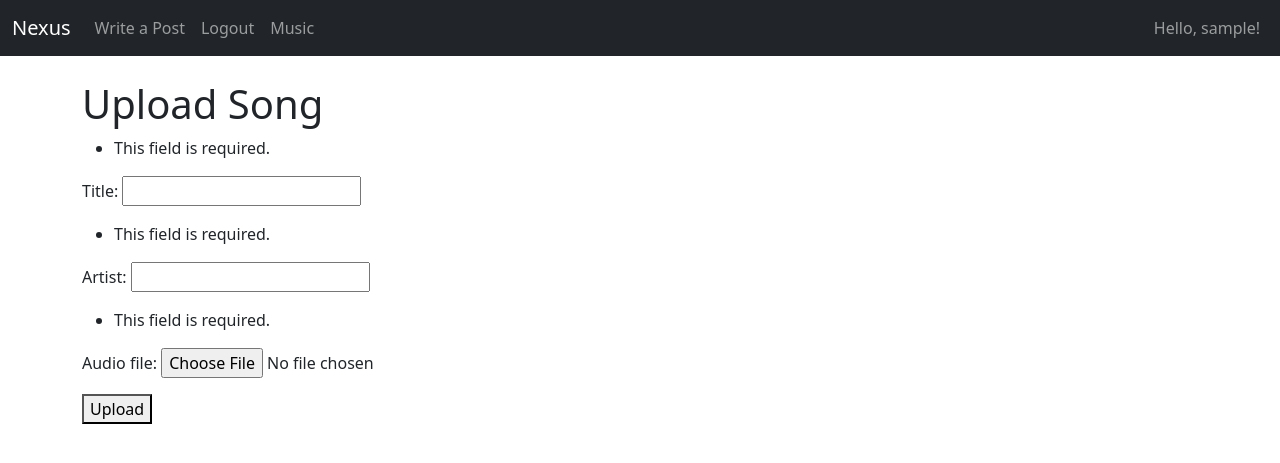
After one commit to etooley77/site_main, a Django app: page /upload_music/ in a window 1280 px wide. The commit adds this page. Shown: the top 463 px of the page. Run offline with Django 4.2, Linux system fonts and the light colour scheme; the visitor is signed in with stand-in values (Sample User, id 1).

Commit message:
Basic uploading music, no playing yet though :(

```diff
--- a/site_forums/admin.py
+++ b/site_forums/admin.py
@@ -1,6 +1,7 @@
 from django.contrib import admin
-from .models import Post, Comment, Profile
+from .models import Post, Comment, Profile, Song
 
 admin.site.register(Post)
 admin.site.register(Comment)
 admin.site.register(Profile)
+admin.site.register(Song)
--- a/site_forums/forms.py
+++ b/site_forums/forms.py
@@ -1,7 +1,7 @@
 from django.contrib.auth.forms import UserCreationForm
 from django.contrib.auth.models import User
 from django import forms
-from .models import LoginUser, Post, Comment
+from .models import LoginUser, Post, Comment, Song
 
 class SignUpForm(UserCreationForm):
 	email = forms.EmailField(label="", widget=forms.TextInput(attrs={'class':'form-control', 'placeholder':'Email Address'}))
@@ -55,3 +55,12 @@ class CommentForm(forms.ModelForm):
 		model = Comment
 		fields = ['content']
 		exclude = ("user",)
+
+
+
+class UploadMusic(forms.ModelForm):
+	audio_file = forms.FileField(required=True)
+
+	class Meta:
+		model = Song
+		fields = ['title', 'artist', 'audio_file']
--- a/site_forums/models.py
+++ b/site_forums/models.py
@@ -44,3 +44,14 @@ class Profile(models.Model):
 
     def __str__(self):
         return(f'{ self.user.username }')
+
+### Music Page ###
+
+class Song(models.Model):
+    title = models.CharField(max_length=100)
+    artist = models.CharField(max_length=50)
+    upload_date = models.DateTimeField(auto_now_add=True)
+    audio_file = models.FileField(upload_to='audio/')
+
+    def __str__(self):
+        return f'{self.title} by {self.artist}'
--- a/site_forums/templates/navbar.html
+++ b/site_forums/templates/navbar.html
@@ -13,6 +13,9 @@
           </li>
           <li class="nav-item">
             <a class="nav-link" href="{% url 'logout' %}">Logout</a>
+          </li>
+          <li class="nav-item">
+            <a class="nav-link" href="{% url 'music' %}">Music</a>
           </li>
 
         </ul>
--- /dev/null
+++ b/site_forums/templates/upload_music.html
@@ -0,0 +1,11 @@
+{% extends 'base.html' %}
+{% block content %}
+
+<h1>Upload Song</h1>
+    <form method="post" enctype="multipart/form-data" action="">
+        {% csrf_token %}
+        {{ form.as_p }}
+        <button type="submit">Upload</button>
+    </form>
+
+{% endblock %}
--- a/site_forums/urls.py
+++ b/site_forums/urls.py
@@ -1,5 +1,8 @@
-from django.urls import path
+from django.urls import path, include
 from site_forums import views
+from django.conf import settings
+from django.conf.urls.static import static
+
 
 urlpatterns = [
     path('', views.home, name='home'),
@@ -9,4 +12,10 @@ urlpatterns = [
     path('post/<int:pk>/', views.user_post, name='post'),
     path('create_post/', views.create_post, name='create_post'),
     path('profile/', views.profile, name='profile'),
+
+    path('music/', views.music, name='music'),
+    path('upload_music/', views.upload_music, name='upload_music'),
 ]
+
+if settings.DEBUG:
+    urlpatterns += static(settings.MEDIA_URL, document_root=settings.MEDIA_ROOT)
--- a/site_forums/views.py
+++ b/site_forums/views.py
@@ -2,8 +2,8 @@ from django.shortcuts import render, redirect, get_object_or_404
 from django.contrib.auth import authenticate, login, logout
 from django.contrib.auth.decorators import login_required
 from django.contrib import messages
-from .forms import SignUpForm, CreatePost, LoginForm, CommentForm
-from .models import LoginUser, Post, User, Comment, Profile
+from .forms import SignUpForm, CreatePost, LoginForm, CommentForm, UploadMusic
+from .models import LoginUser, Post, User, Comment, Profile, Song
 
 def home(request):
 	if request.user.is_authenticated:
@@ -87,3 +87,25 @@ def profile(request):
 	if request.user.is_authenticated:
 		profile = Profile.objects.all()
 		return render(request, 'profile.html', {'profile':profile})
+
+### Music Page ###
+
+def music(request):
+	if request.user.is_authenticated:
+		songs = Song.objects.all()
+		return render(request, 'music.html', {'songs':songs})
+
+def upload_music(request):
+	if request.user.is_authenticated:
+		music = Song.objects.all()
+		form = UploadMusic(request.POST or None, request.FILES)
+		if request.method == "POST":
+			if form.is_valid():
+				form.save()
+				messages.success(request, "Music Uploaded")
+				return redirect('music')
+			return render(request, 'upload_music.html', {'music':music})
+		return render(request, 'upload_music.html', {'form':form, 'music':music})
+	else:
+		messages.success(request, "You Must Be Logged In...")
+		return redirect('home')
--- a/site_main/settings.py
+++ b/site_main/settings.py
@@ -122,3 +122,6 @@ STATIC_URL = 'static/'
 # https://docs.djangoproject.com/en/4.2/ref/settings/#default-auto-field
 
 DEFAULT_AUTO_FIELD = 'django.db.models.BigAutoField'
+
+MEDIA_ROOT = BASE_DIR / "media"
+MEDIA_URL = '/media/'
--- a/site_main/urls.py
+++ b/site_main/urls.py
@@ -19,5 +19,5 @@ from django.urls import path, include
 
 urlpatterns = [
     path('admin/', admin.site.urls),
-    path('', include('site_forums.urls'))
+    path('', include('site_forums.urls')),
 ]
```
Also changed, not shown: site_forums/templates/home.html (+0 -10 lines), site_forums/templates/music.html (added, +50 -0 lines), site_forums/migrations/0019_post_featured.py (deleted), site_forums/migrations/0019_song.py (added), site_forums/migrations/0020_alter_song_audio_file.py (added), site_forums/migrations/0020_remove_post_featured_featuredpost.py (deleted), site_forums/migrations/0021_song_upload_date.py (added), site_forums/migrations/0022_alter_song_upload_date.py (added), 1 other file.
